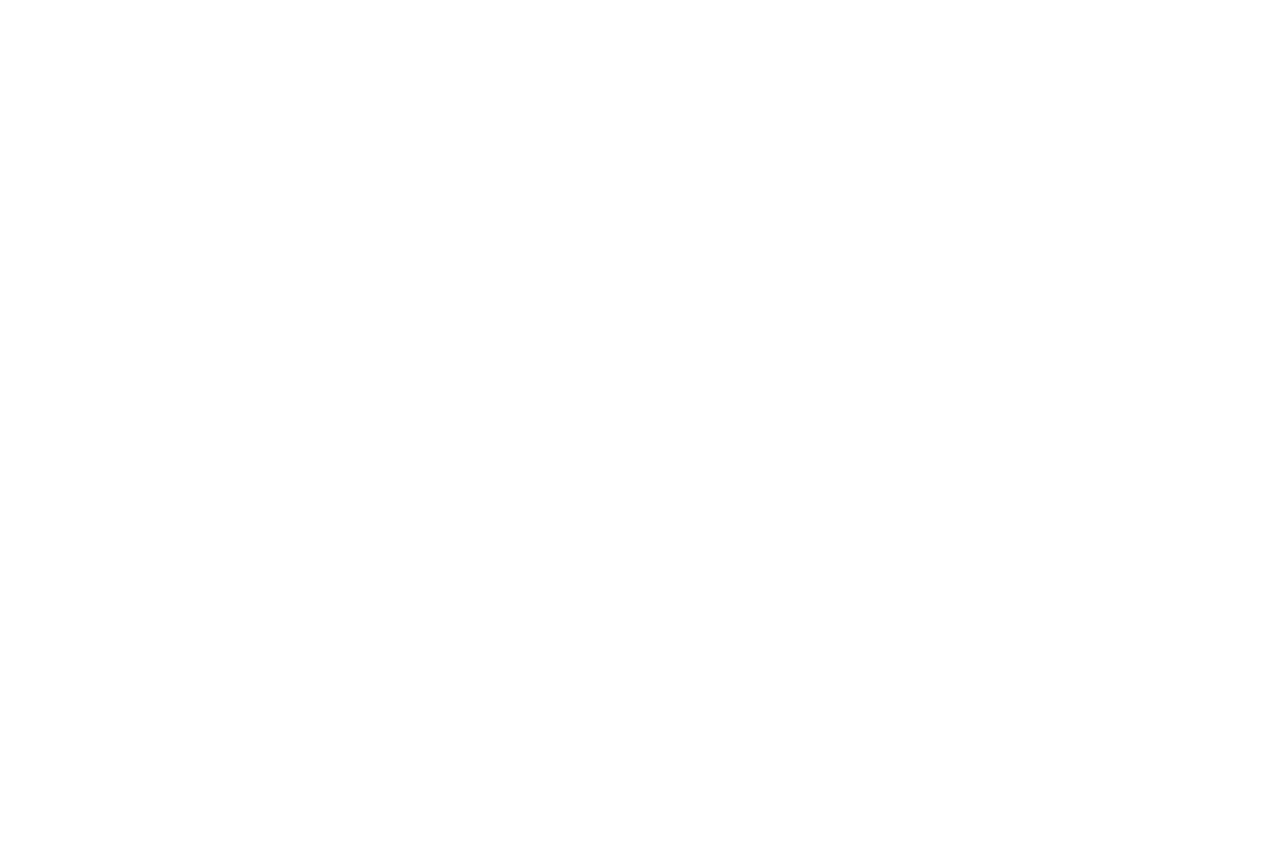
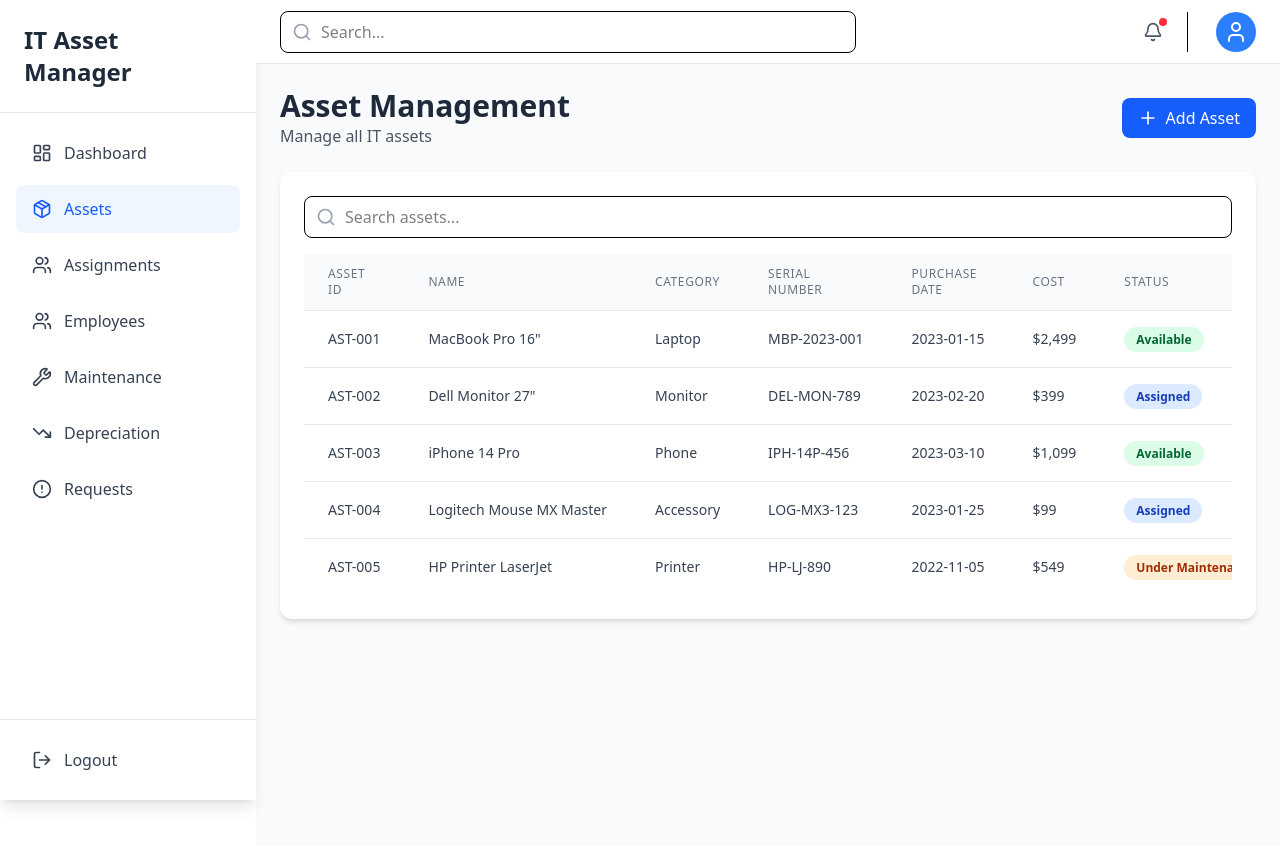
Before and after one commit to immbibek/IT_Asset_Management_System, a React app in the folder frontend/: page /assets in a window 1280 px wide. Before the commit this address had no page. Shown: the top 846 px of the page. Before the commit the page ends 800 px from the top, so only its background shows below. Built offline with nearby package versions, Linux system fonts and the light colour scheme; the HTML template or start-up script is replaced by a standard one.

Commit message:
Checking Ui for AssetPage without proper organiztion

```diff
--- a/frontend/src/App.jsx
+++ b/frontend/src/App.jsx
@@ -5,7 +5,7 @@ import Layout from "./components/layout/Layout";
 
 // pages
 import DashboardPage from "./pages/DashboardPage";
-
+import AssetsListPage from "./pages/Assets/AssetsListPage";
 const App = () => {
   return (
     <Routes>
@@ -14,6 +14,7 @@ const App = () => {
       {/* All protected/dashboard UI */}
       <Route element={<Layout />}>
         <Route path="/dashboard" element={<DashboardPage />} />
+        <Route path="/assets" element={<AssetsListPage />} />
 
         {/* Add more pages here */}
       </Route>
--- /dev/null
+++ b/frontend/src/components/assets/AssetSearchBar.jsx
@@ -0,0 +1,18 @@
+import { Search } from "lucide-react";
+
+const AssetSearchBar = ({ value, onChange }) => {
+  return (
+    <div className="relative mb-4">
+      <Search className="w-5 h-5 text-gray-400 absolute left-3 top-1/2 -translate-y-1/2" />
+      <input
+        type="text"
+        placeholder="Search assets..."
+        value={value}
+        onChange={(e) => onChange(e.target.value)}
+        className="w-full pl-10 pr-4 py-2 border border-gray-300 rounded-lg focus:ring-2 focus:ring-blue-500"
+      />
+    </div>
+  );
+};
+
+export default AssetSearchBar;
--- a/frontend/src/pages/Assets/AssetsListPage.jsx
+++ b/frontend/src/pages/Assets/AssetsListPage.jsx
@@ -0,0 +1,101 @@
+import { useState } from "react";
+import { Plus, Edit, Trash2, Search } from "lucide-react";
+import { useNavigate } from "react-router-dom";
+import Card from "../../components/ui/Card";
+import Button from "../../components/ui/Button";
+import Table from "../../components/ui/Table";
+import useAssetsData from "../../hooks/useAssetsData";
+
+const AssetsListPage = () => {
+  const navigate = useNavigate();
+  const { assets } = useAssetsData();
+  const [searchTerm, setSearchTerm] = useState("");
+
+  const filteredAssets = assets.filter(
+    (asset) =>
+      asset.name.toLowerCase().includes(searchTerm.toLowerCase()) ||
+      asset.category.toLowerCase().includes(searchTerm.toLowerCase()) ||
+      asset.id.toLowerCase().includes(searchTerm.toLowerCase())
+  );
+
+  const columns = [
+    { header: "Asset ID", accessor: "id" },
+    { header: "Name", accessor: "name" },
+    { header: "Category", accessor: "category" },
+    { header: "Serial Number", accessor: "serialNumber" },
+    { header: "Purchase Date", accessor: "purchaseDate" },
+    { header: "Cost", accessor: "cost" },
+    {
+      header: "Status",
+      accessor: "status",
+      render: (value) => {
+        const colors = {
+          Available: "bg-green-100 text-green-800",
+          Assigned: "bg-blue-100 text-blue-800",
+          "Under Maintenance": "bg-orange-100 text-orange-800",
+          Retired: "bg-gray-100 text-gray-800",
+        };
+        return (
+          <span
+            className={`px-3 py-1 text-xs font-semibold rounded-full ${colors[value]}`}
+          >
+            {value}
+          </span>
+        );
+      },
+    },
+    {
+      header: "Actions",
+      accessor: "id",
+      render: (value, row) => (
+        <div className="flex gap-2">
+          <button
+            onClick={() => navigate(`/assets/edit/${row.id}`)}
+            className="p-1 text-blue-600 hover:bg-blue-50 rounded"
+          >
+            <Edit className="w-4 h-4" />
+          </button>
+          <button className="p-1 text-red-600 hover:bg-red-50 rounded">
+            <Trash2 className="w-4 h-4" />
+          </button>
+        </div>
+      ),
+    },
+  ];
+
+  return (
+    <div className="space-y-6">
+      <div className="flex items-center justify-between">
+        <div>
+          <h1 className="text-3xl font-bold text-gray-800">Asset Management</h1>
+          <p className="text-gray-600">Manage all IT assets</p>
+        </div>
+        <Button
+          variant="primary"
+          onClick={() => navigate("/assets/add")}
+          className="flex items-center gap-2"
+        >
+          <Plus className="w-5 h-5" />
+          Add Asset
+        </Button>
+      </div>
+
+      <Card>
+        <div className="mb-4 relative">
+          <Search className="w-5 h-5 text-gray-400 absolute left-3 top-1/2 -translate-y-1/2" />
+          <input
+            type="text"
+            placeholder="Search assets..."
+            value={searchTerm}
+            onChange={(e) => setSearchTerm(e.target.value)}
+            className="w-full pl-10 pr-4 py-2 border rounded-lg focus:ring-2 focus:ring-blue-500"
+          />
+        </div>
+
+        <Table columns={columns} data={filteredAssets} />
+      </Card>
+    </div>
+  );
+};
+
+export default AssetsListPage;
```
